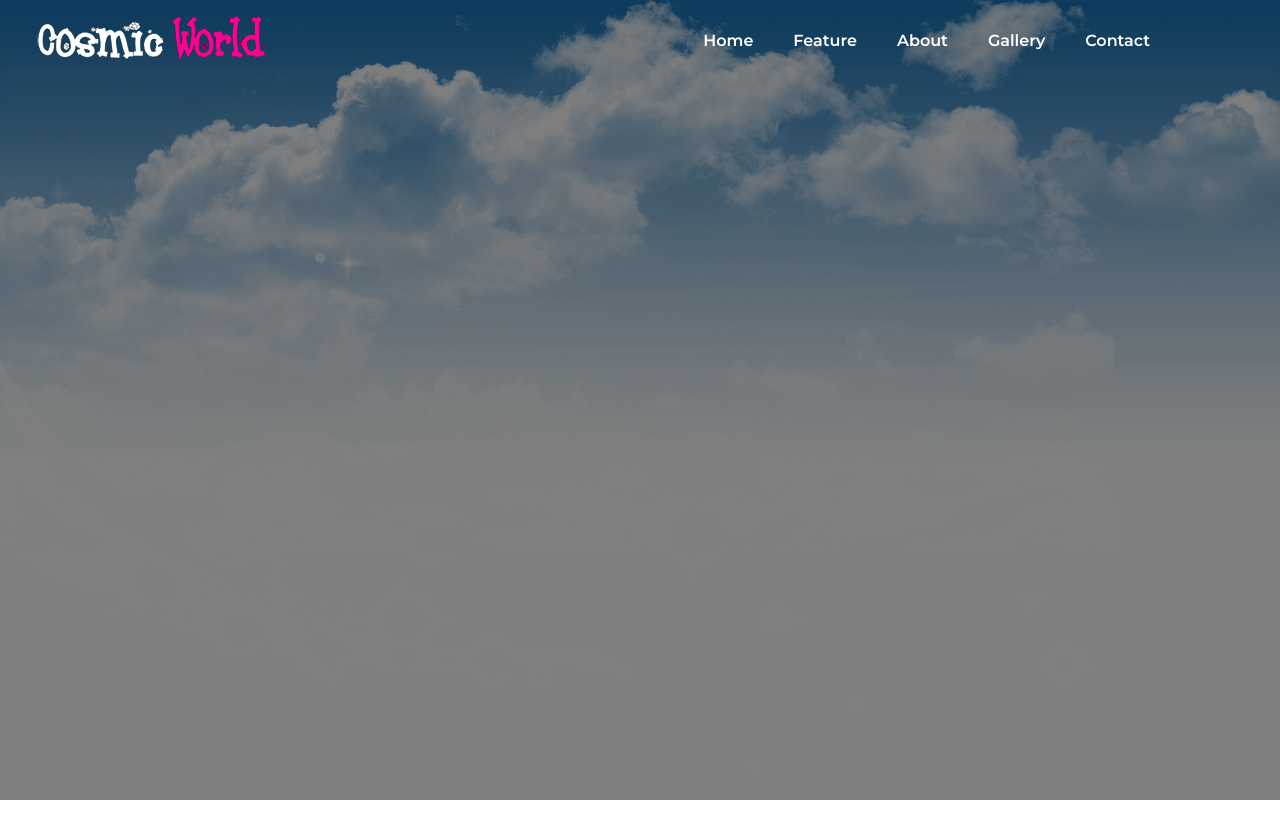
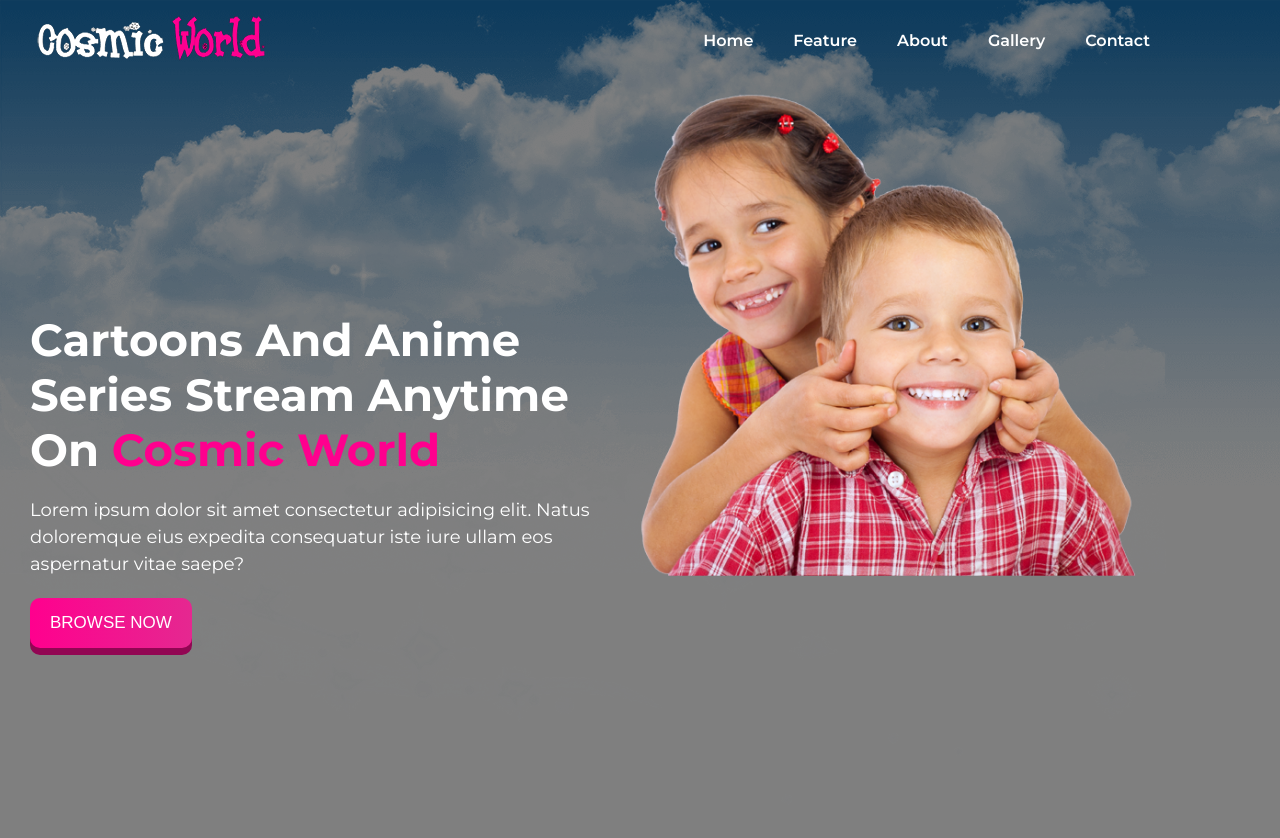
Before and after one commit to alihaider-dev/cosmis-world, a plain HTML site: page index.html in a window 1280 px wide. Before the commit the page ends 800 px from the top, so only its background shows below. Drawn offline with Linux system fonts and the light colour scheme.

Commit message:
Banner Content Added

```diff
--- a/css/style.css
+++ b/css/style.css
@@ -11,11 +11,31 @@
   height: 0 auto;
   padding: 0 30px;
 }
+.highlight {
+  color: #ff008e;
+}
+.cosmic-button {
+  outline: 0;
+  border: 0;
+  padding: 15px 20px;
+  background-image: linear-gradient(90deg, #ff008e, #e52890);
+  color: #ffffff;
+  font-size: 17px;
+  text-transform: uppercase;
+  border-radius: 10px;
+  cursor: pointer;
+  box-shadow: 0 7px 0 #920653;
+  position: relative;
+  top: 0;
+}
+.cosmic-button:active {
+  top: 5px;
+  box-shadow: 0 2px 0 #920653;
+}
 body {
   font-family: 'Montserrat', sans-serif;
 }
 header {
-  height: 100vh;
   background-image: url('../images/cloud.png');
   background-repeat: no-repeat;
   background-size: cover;
@@ -41,3 +61,27 @@ nav {
   font-weight: 600;
   padding: 10px 10px;
 }
+.banner {
+  height: 100vh;
+  display: grid;
+  grid-template-columns: 1fr 1fr;
+}
+.banner-left {
+  display: flex;
+  flex-direction: column;
+  justify-content: center;
+  align-items: flex-start;
+}
+.banner-left h1 {
+  font-size: 45px;
+  color: #ffffff;
+}
+.banner-left p {
+  color: #ffffff;
+  font-size: 18px;
+  line-height: 1.5;
+  margin: 20px 0;
+}
+.banner-right img {
+  width: 100%;
+}
--- a/index.html
+++ b/index.html
@@ -21,6 +21,25 @@
           <li><a href="">Contact</a></li>
         </ul>
       </nav>
+      <section class="container">
+        <div class="banner">
+          <div class="banner-left">
+            <h1>
+              Cartoons And Anime Series Stream Anytime On
+              <span class="highlight">Cosmic World</span>
+            </h1>
+            <p>
+              Lorem ipsum dolor sit amet consectetur adipisicing elit. Natus
+              doloremque eius expedita consequatur iste iure ullam eos
+              aspernatur vitae saepe?
+            </p>
+            <button class="cosmic-button">Browse Now</button>
+          </div>
+          <div class="banner-right">
+            <img src="./images/banner.png" alt="" />
+          </div>
+        </div>
+      </section>
     </header>
   </body>
 </html>
```
Also changed, not shown: images/banner.png (renamed from images/about.png).
